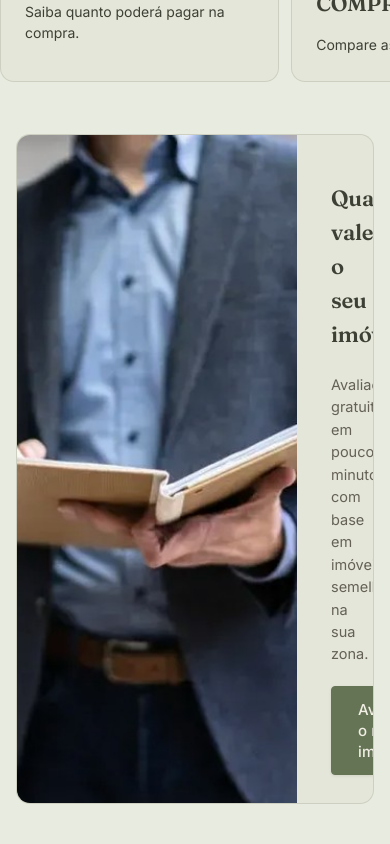
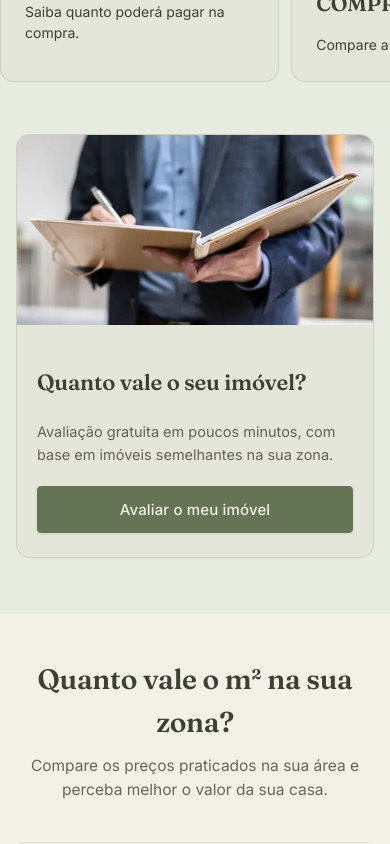
Before and after one commit to andreiadetails-byte/portal-imobiliario, a Next.js app: page / in a window 390 px wide. Shown: the part 2360-3204 px from the top of the page. Built offline with nearby package versions, Linux system fonts and the light colour scheme; no server answers; the database is empty.

Commit message:
Corrige avaliacao mobile e bandeiras dos idiomas

```diff
--- a/app/globals.css
+++ b/app/globals.css
@@ -355,6 +355,26 @@ textarea:focus-visible, [tabindex]:focus-visible{
 /* Regras de impressão — usadas quando a pessoa descarrega a comparação de
    imóveis em PDF (o browser "imprime para PDF"). Esconde tudo o que não
    interessa no papel (cabeçalho do site, botões), e ajusta a tabela. */
+
+@media (max-width: 640px){
+  /* Avaliação da homepage: no telemóvel passa para uma coluna para nunca ficar cortada. */
+  .valuation-home-card{
+    grid-template-columns: 1fr !important;
+    min-height: 0 !important;
+    overflow: hidden !important;
+  }
+  .valuation-home-card > div:first-child{
+    min-height: 190px !important;
+    height: 190px !important;
+  }
+  .valuation-home-card > div:last-child{
+    padding: 22px 20px 24px !important;
+  }
+  .valuation-home-card .btn{
+    width: 100% !important;
+  }
+}
+
 @media print{
   .site-header, .support-widget, .no-print{ display:none !important; }
   body{ background:#fff !important; }
--- a/app/page.js
+++ b/app/page.js
@@ -540,7 +540,7 @@ export default function HomePage() {
             ))}
           </div>
 
-          <div style={{
+          <div className="valuation-home-card" style={{
             display: 'grid', gridTemplateColumns: 'minmax(280px, 0.9fr) minmax(0, 1.1fr)',
             borderRadius: 14, overflow: 'hidden', marginTop: 44,
             background: 'var(--plaster)', border: '1px solid rgba(122,128,104,0.22)',
```
